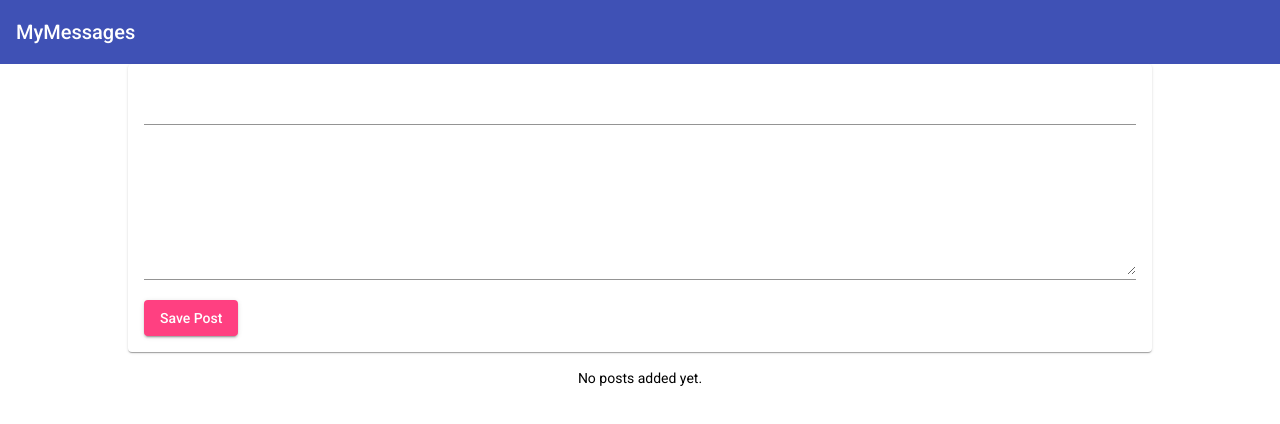
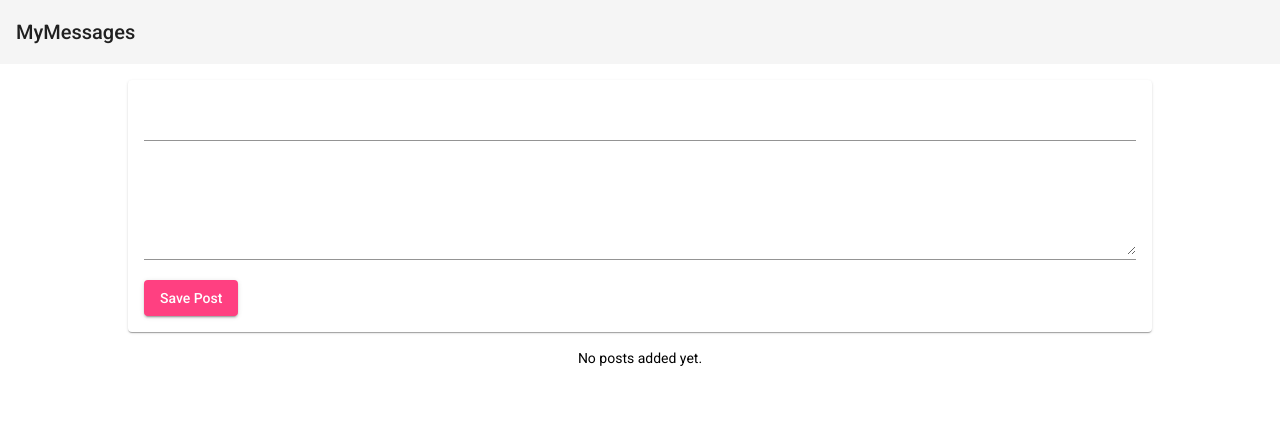
Before and after one commit to MacPatric/mean-course, an Angular app: page / in a window 1280 px wide. Shown: the top 424 px of the page. Built offline with nearby package versions, Linux system fonts and the light colour scheme.

Commit message:
Adds Angular form

```diff
--- a/src/app/app.component.css
+++ b/src/app/app.component.css
@@ -1,5 +1,4 @@
 main {
-  margin-top: 1rem;
   width: 80%;
-  margin: auto;
+  margin: 1rem auto;
 }
--- a/src/app/header/header.component.html
+++ b/src/app/header/header.component.html
@@ -1 +1 @@
-<mat-toolbar color="primary">MyMessages</mat-toolbar>
+<mat-toolbar color="standard">MyMessages</mat-toolbar>
--- a/src/app/posts/post-create/post-create.component.html
+++ b/src/app/posts/post-create/post-create.component.html
@@ -1,10 +1,22 @@
 <mat-card>
-  <mat-form-field>
-      <input matInput type="text" [(ngModel)]="enteredTitle">
-  </mat-form-field>
-  <mat-form-field>
-    <textarea matInput rows="6" [(ngModel)]="enteredContent"></textarea>
-  </mat-form-field>
-
-  <button mat-raised-button color="accent" (click)="onAddPost()">Save Post</button>
+  <form (submit)="onAddPost(postForm)" #postForm="ngForm">
+      <mat-form-field>
+          <input
+            matInput
+            type="text"
+            name="title"
+            ngmodel>
+      </mat-form-field>
+      <mat-form-field>
+        <textarea
+          matInput
+          rows="4"
+          name="content"
+          ngmodel></textarea>
+      </mat-form-field>
+      <button
+        mat-raised-button
+        color="accent"
+        type="submit">Save Post</button>
+      </form>
 </mat-card>
--- a/src/app/posts/post-create/post-create.component.ts
+++ b/src/app/posts/post-create/post-create.component.ts
@@ -1,6 +1,7 @@
 import { Component, EventEmitter, Output } from '@angular/core';
 
 import { Post } from '../post.model';
+import { NgForm } from '@angular/forms';
 
 @Component({
   selector: 'app-post-create',
@@ -15,10 +16,10 @@ export class PostCreateComponent {
 
   @Output() postCreated = new EventEmitter<Post>();
 
-  onAddPost() {
+  onAddPost(form: NgForm) {
     const post: Post = {
-      title: this.enteredTitle,
-      content: this.enteredContent
+      title: form.value.title,
+      content: form.value.title
     };
 
     this.postCreated.emit(post);
```
